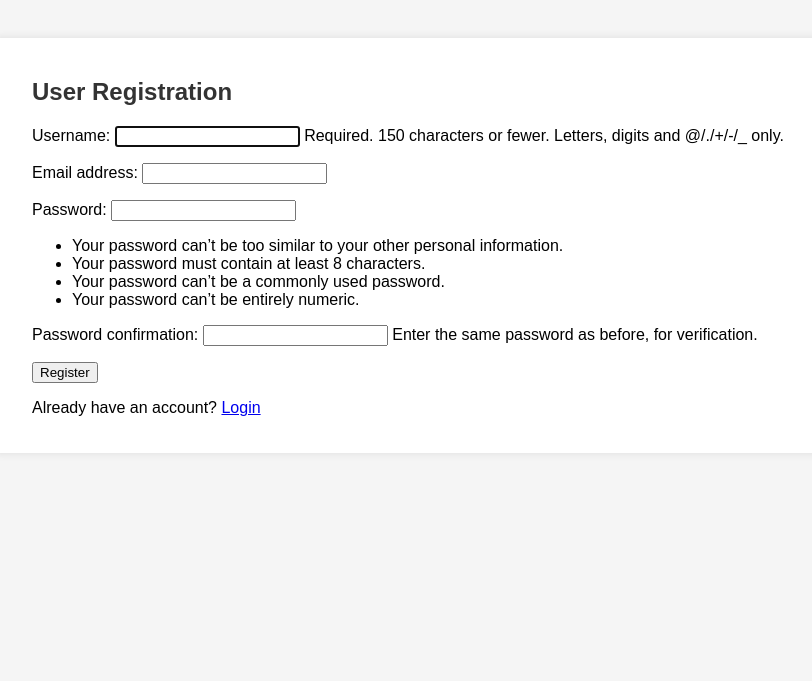
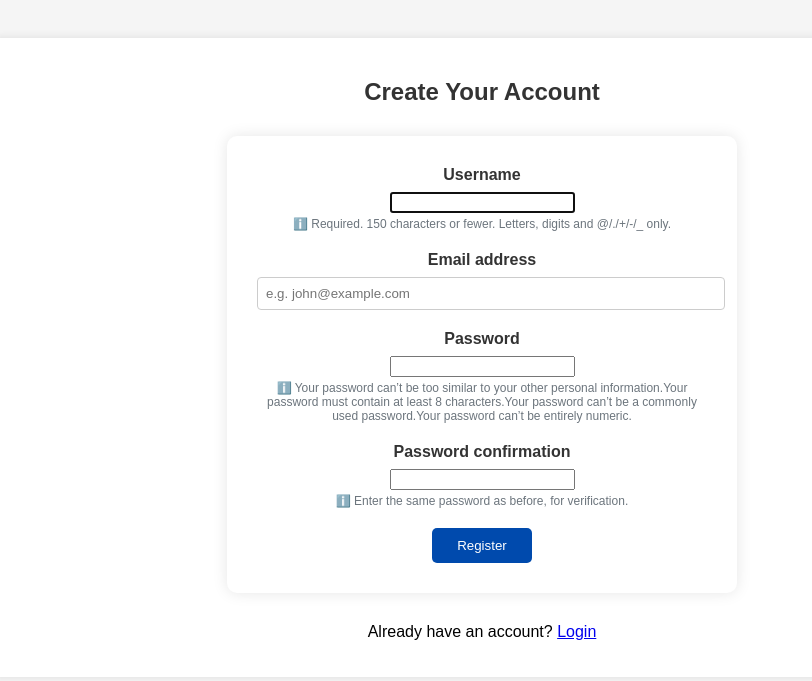
Before and after one commit to Yuvaraj0609/transaction_module, a Django app: page /register/ in a window 1280 px wide. Shown: the top 681 px of the page, without its empty margins (158-970 px from the left). Run offline with Django 5.2, Linux system fonts and the light colour scheme.

Commit message:
Update register.html

```diff
--- a/templates/registration/register.html
+++ b/templates/registration/register.html
@@ -1,23 +1,130 @@
-<!-- templates/registration/register.html -->
-
 {% extends 'base.html' %}
+{% load static %}
 {% block title %}Register{% endblock %}
 
+{% block head %}
+<style>
+    .sidebar {
+        width: 280px;
+        background-color: #2e2a82;
+        color: #fff;
+        position: fixed;
+        top: 70px; /* Push below navbar */
+        left: 0;
+        height: calc(100vh - 70px);
+        padding-top: 20px;
+        z-index: 999;
+    }
+
+    .sidebar ul {
+        list-style-type: none;
+        padding: 0;
+        margin: 0;
+    }
+
+    .sidebar li {
+        padding: 15px 20px;
+        font-size: 16px;
+    }
+
+    .sidebar li:hover,
+    .sidebar .active {
+        background-color: #4441a8;
+        cursor: pointer;
+    }
+
+    .main {
+        margin-left: 280px;
+        margin-top: 90px; /* Space for navbar */
+        padding: 40px;
+    }
+
+    .navbar .logo-section {
+        display: flex;
+        align-items: center;
+        gap: 10px;
+    }
+
+    .navbar .logo-section img {
+        height: 30px;
+    }
+</style>
+
+<!-- Navbar -->
+<div class="navbar">
+    <div class="logo-section">
+        <img src="{% static 'images/logo.png' %}" alt="Logo">
+        <div class="logo">ParcelMyBox</div>
+    </div>
+    <div class="nav-links">
+        <a href="#">Home</a>
+        <a href="#">Quote</a>
+        <a href="#">Track</a>
+        <a href="#">Pricing</a>
+        <a href="#">Pickup Request</a>
+        <a href="#">About</a>
+    </div>
+    <div class="nav-icons">
+        🛒
+        🔔
+        👤
+    </div>
+</div>
+
+<!-- Sidebar -->
+<div class="sidebar">
+    <ul>
+        <li class="active">🏠 Home</li>
+        <li>📝 Quote</li>
+        <li>📦 Pickup Request</li>
+        <li>🔍 Tracking</li>
+        <li>🏷 Pricing</li>
+        <li>🛒 Cart</li>
+        <li>📞 Customer Support</li>
+        <li><a href="{% url 'login' %}" style="color: white; text-decoration: none;">👤 Sign In</a></li>
+    </ul>
+</div>
+{% endblock %}
+
 {% block content %}
-<h2>User Registration</h2>
+<div class="main">
+    <h2 style="text-align: center;">Create Your Account</h2>
 
-{% if messages %}
-  <ul class="messages">
-    {% for message in messages %}
-      <li class="{{ message.tags }}">{{ message }}</li>
-    {% endfor %}
-  </ul>
-{% endif %}
+    <form method="POST" style="max-width: 450px; margin: 30px auto; background: #fff; padding: 30px; border-radius: 10px; box-shadow: 0 0 15px rgba(0,0,0,0.1); text-align: center;">
+        {% csrf_token %}
+        {% for field in form %}
+            <div style="margin-bottom: 20px; text-align: center;">
+                <label for="{{ field.id_for_label }}" style="display: block; font-weight: bold; margin-bottom: 8px; color: #333;">
+                    {{ field.label }}
+                </label>
 
-<form method="POST">
-    {% csrf_token %}
-    {{ form.as_p }}
-    <button type="submit">Register</button>
-</form>
-<p>Already have an account? <a href="{% url 'login' %}">Login</a></p>
+                {% if field.name == 'email' %}
+                    <input type="email" name="email" id="id_email" required
+                        style="width: 100%; padding: 8px; border: 1px solid #ccc; border-radius: 4px;"
+                        placeholder="e.g. john@example.com"
+                        pattern="^[a-zA-Z0-9._%+-]+@[a-zA-Z0-9.-]+\.[a-z]{2,}$">
+                {% else %}
+                    {{ field }}
+                {% endif %}
+
+                {% if field.errors %}
+                    <div style="color: #d9534f; font-size: 13px; margin-top: 5px;">{{ field.errors|striptags }}</div>
+                {% endif %}
+                {% if field.help_text %}
+                    <div style="font-size: 12px; color: #6c757d; margin-top: 4px;">ℹ️ {{ field.help_text|striptags }}</div>
+                {% endif %}
+            </div>
+        {% endfor %}
+
+        <div>
+            <button type="submit" style="padding: 10px 25px; background-color: #004aad; color: white; border: none; border-radius: 5px; cursor: pointer;">
+                Register
+            </button>
+        </div>
+    </form>
+
+    <p style="text-align: center; margin-top: 20px;">
+        Already have an account? <a href="{% url 'login' %}">Login</a>
+    </p>
+</div>
 {% endblock %}
```
